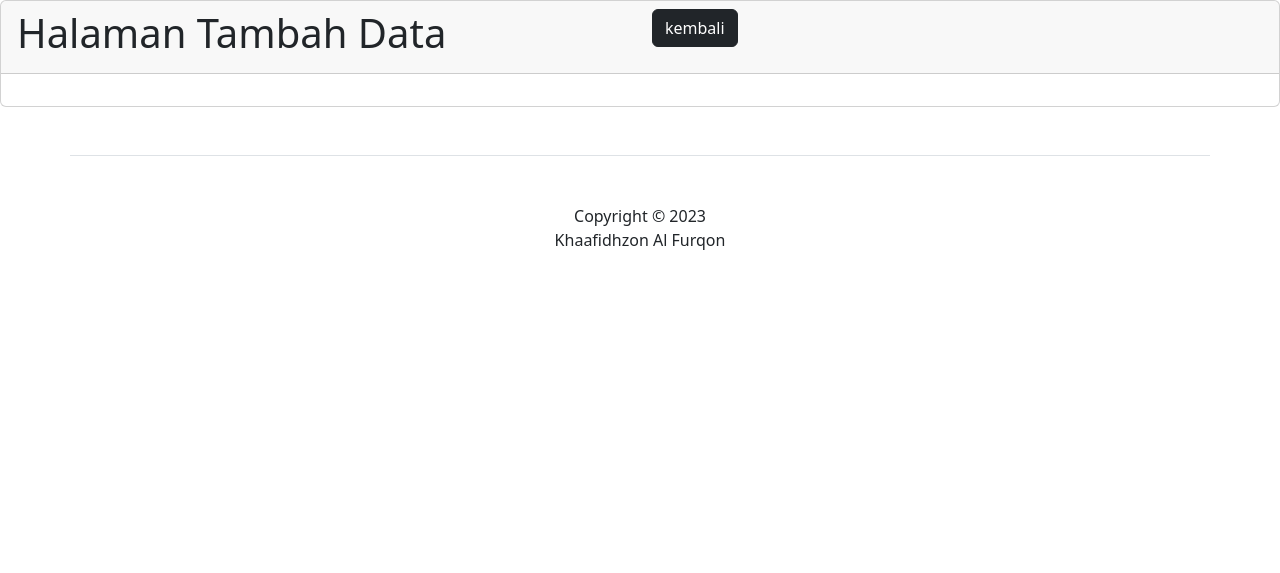
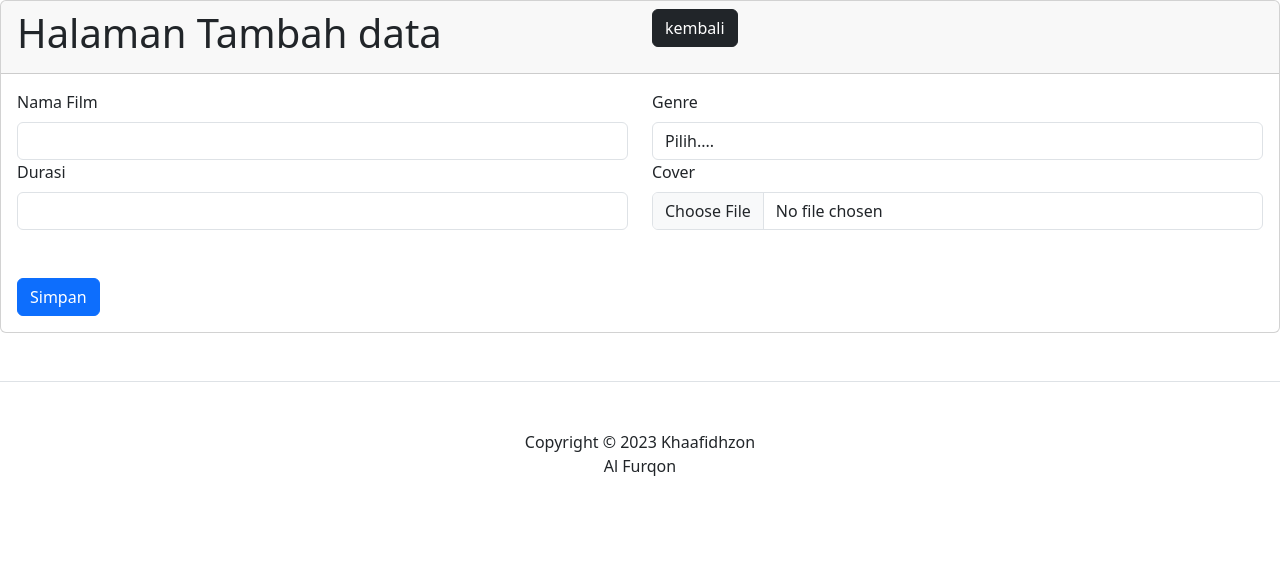
Before and after one commit to hafidhz56/CodeIgniter4, a CodeIgniter 4 app: template MI4BApp/app/Views/film/add.php in a window 1280 px wide. Shown: the part 56-629 px from the top of the page. Run offline with PHP 8.4 and a stand-in for CodeIgniter, Linux system fonts and the light colour scheme; the template is opened without the code that fills it, so the values that code supplies are empty; some libraries are stand-ins or nearby versions.

Commit message:
praktikum 13

```diff
--- a/MI4BApp/app/Models/FilmModel.php
+++ b/MI4BApp/app/Models/FilmModel.php
@@ -9,7 +9,7 @@
     protected $table            = 'film';   // Nama table yang ada di database
     protected $primaryKey       = 'id';     // Nama kolom yang menjadi primary key
     protected $useAutoIncrement = true;     // Beri nilai true jika terdapat autoincrement
-    protected $allowFields      = [];       // Digunakan untuk menentukan kolom mana saja yang dapat kita insert data
+    protected $allowedFields      = ['nama_film', 'id_genre', 'duration', 'cover'];       // Digunakan untuk menentukan kolom mana saja yang dapat kita insert data
 
 
 
--- a/MI4BApp/app/Models/GenreModel.php
+++ b/MI4BApp/app/Models/GenreModel.php
@@ -9,7 +9,7 @@
     protected $table            = 'genre';   // Nama table yang ada di database
     protected $primaryKey       = 'id';     // Nama kolom yang menjadi primary key
     protected $useAutoIncrement = true;     // Beri nilai true jika terdapat autoincrement
-    protected $allowFields      = [];       // Digunakan untuk menentukan kolom mana saja yang dapat kita insert data
+    protected $allowedFields    = ['nama_film', 'id_genre', 'duration', 'cover'];       // Digunakan untuk menentukan kolom mana saja yang dapat kita insert data
 
     public function getAllData()
     {
--- a/MI4BApp/app/Views/film/add.php
+++ b/MI4BApp/app/Views/film/add.php
@@ -8,7 +8,7 @@
                 <div class="card-header">
                     <div class="row">
                         <div class="col-md-6">
-                        <h1>Halaman Tambah Data</h1>
+                        <h1>Halaman Tambah data</h1>
                         </div>
                         <div class="col-md-6">
                             <a href="/film" class="btn btn-dark">kembali</a>
@@ -16,7 +16,33 @@
                     </div>
                 </div>
                 <div class="card-body">
-
+                <form action="/film/store" method="POST" enctype="multipart/form-data">
+                    <div class="row">
+                        <div class="col-md-6">
+                            <label for="nama_film" class="form-label">Nama Film</label>
+                            <input type="text" class="form-control" id="nama_film" name="nama_film">
+                        </div>
+                        <div class="col-md-6">
+                            <label for="genre" class="form-label">Genre</label>
+                            <select name="id_genre" id="genre" class="form-control" name="id_genre">
+                                <option value="">Pilih....</option>
+                                <?php foreach ($genre as $g) : ?>
+                                    <option value="<?= $g["id"] ?>"><?= $g["nama_genre"] ?></option>
+                                    <?php endforeach; ?>
+                            </select>
+                        </div>
+                        <div class="col-md-6">
+                            <label for="duration" class="form-label">Durasi</label>
+                            <input type="text" class="form-control" id="duration" name="duration">
+                        </div>
+                        <div class="col-md-6">
+                            <label for="cover" class="form-label">Cover</label>
+                            <input type="file" class="form-control" id="cover" name="cover">
+                        </div>
+                        <div class="col-md-6">
+                            <button type="submit" class="btn btn-primary mt-5">Simpan</button>
+                    </div>
+                </form>
                 </div>
             </div>
     </div>
```
Also changed, not shown: MI4BApp/app/Controllers/Film.php (+22 -1 lines), MI4BApp/public/assets/cover/1687316430_e7183dc776573be2f3c2.jpeg (added), MI4BApp/public/assets/cover/1687316479_532eca9df1fceb0a7427.jpeg (added).
